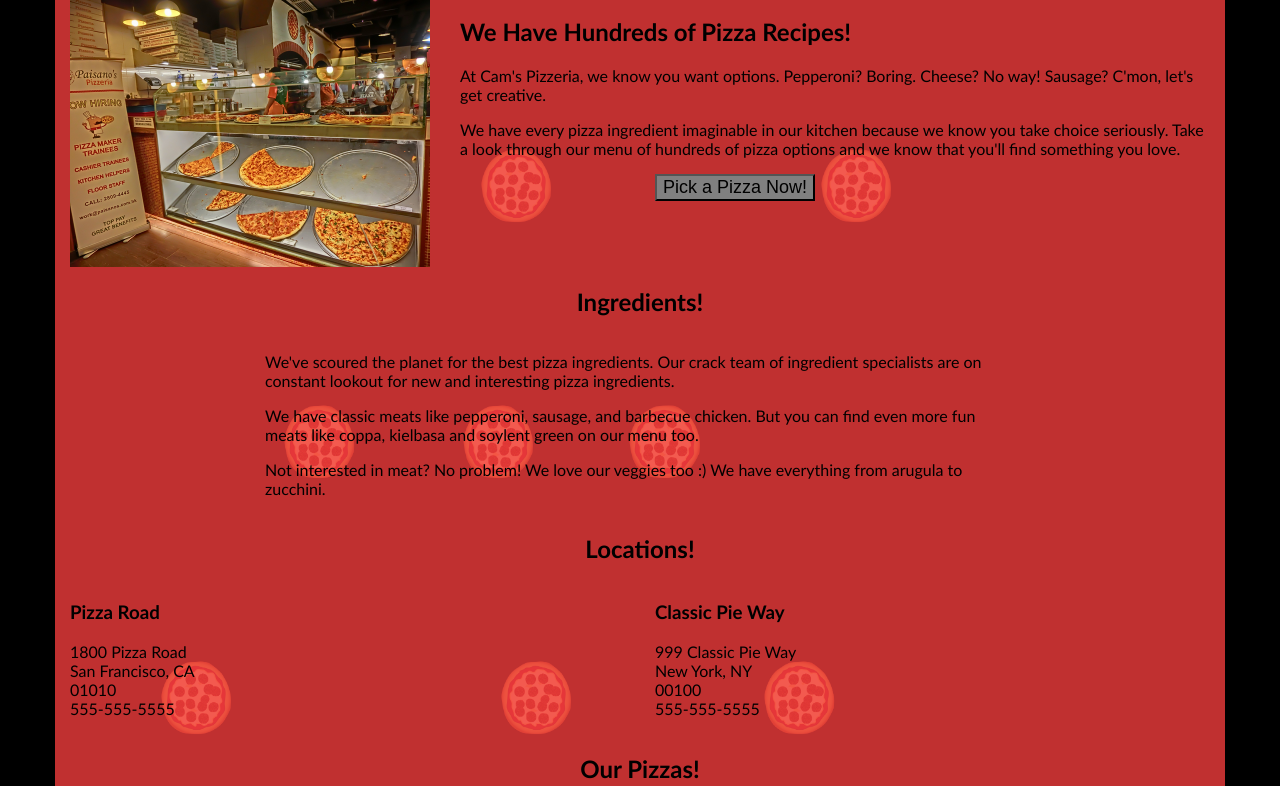
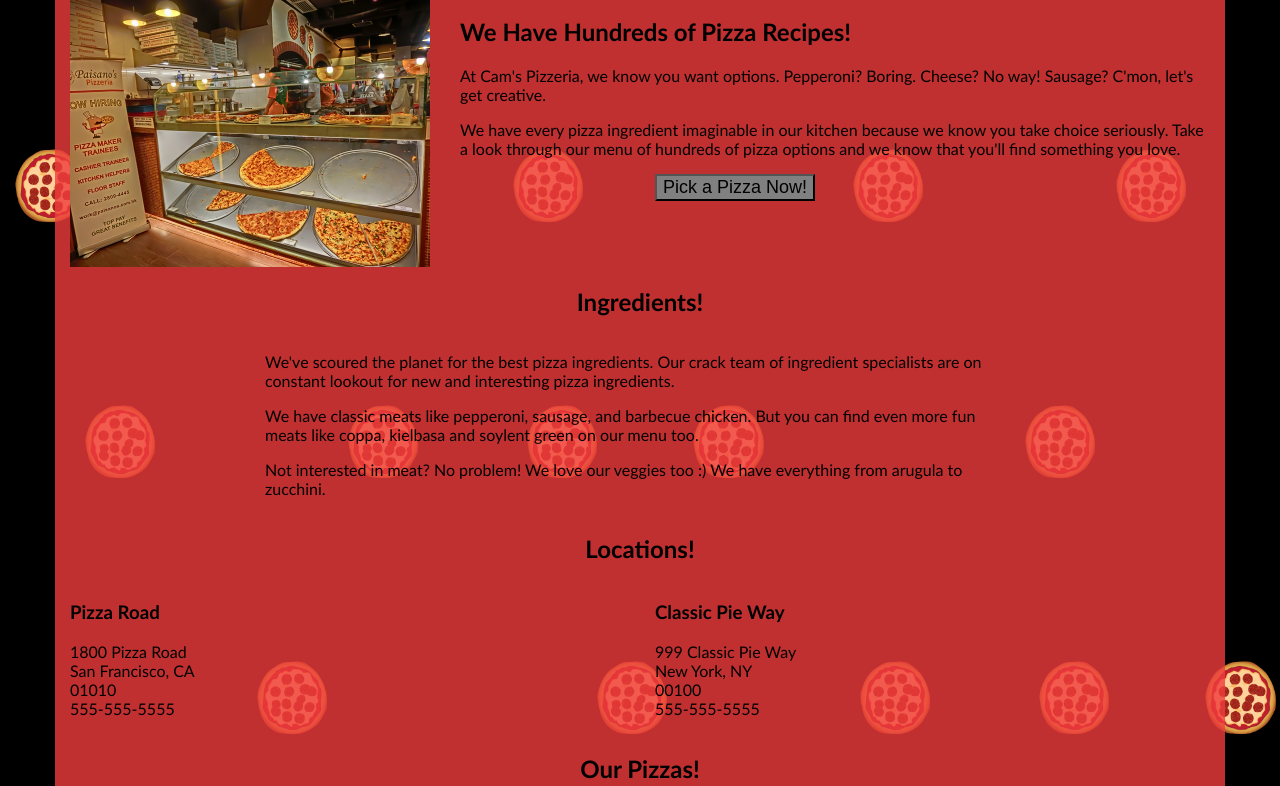
Before and after one commit to yhelenfrontweb/Website-Performance-Optimization, a website: page views/pizza.html in a window 1280 px wide. Shown: the part 120-906 px from the top of the page. Drawn offline with Linux system fonts and the light colour scheme.

Commit message:
edit views/css/style.css and views/js/main.js

```diff
--- a/views/css/style.css
+++ b/views/css/style.css
@@ -33,6 +33,8 @@ form {
   position: fixed;
   width: 256px;
   z-index: -1;
+  -webkit-backface-visibility:hidden; /*Chrome, Safari, Opera */
+  backface-visibility:hidden;
 
 }
 
--- a/views/js/main.js
+++ b/views/js/main.js
@@ -508,13 +508,16 @@ function updatePositions() {
   // moved the calculation of 'document.body.scrollTop' outside of the for loop
   // changed 'querySelectorAll' to 'getElementsByClassName'
 
+ // made two loops and calculate phase out of main loop(suggestion from my reviewer)
   var items = document.getElementsByClassName('mover');
   var Y =document.body.scrollTop;
   var len = items.length;
-  var phase;
+  var phase = [];
+  for (i = 0; i < 5; i++){
+	  phase.push(Math.sin((Y / 1250) + i));
+	  }
   for (var i = 0; i < len; i++) {
-    phase = Math.sin((Y / 1250) + (i % 5));
-    items[i].style.left = items[i].basicLeft + 100 * phase + 'px';
+    items[i].style.left = items[i].basicLeft + 100 * phase[i % 5] + 'px';
   }
 
   // User Timing API to the rescue again. Seriously, it's worth learning.
@@ -526,20 +529,20 @@ function updatePositions() {
     logAverageFrame(timesToUpdatePosition);
   }
 }
-
 // runs updatePositions on scroll
 window.addEventListener('scroll', updatePositions);
 
 // Generates the sliding pizzas when the page loads.
 document.addEventListener('DOMContentLoaded', function() {
   var s = 256;
-  // calculate cols & rows based on screen size
+   var cols = 8;
  // Changed querySelector to getElementById
-  var cols = screen.width / s;
-  var rows = screen.height / 100;
-  var pizzasNum = cols * rows;
-  var elem;
-  for (var i = 0; i < pizzasNum; i++) {
+
+ // var rows = screen.height / 100;
+ // var pizzasNum = cols * rows;
+ // var elem;
+ // simple approach this time, reduced number...
+  for (var i = 0; i < 40; i++) {
     elem = document.createElement('img');
     elem.className = 'mover';
     elem.src = "images/pizza.png";
```
